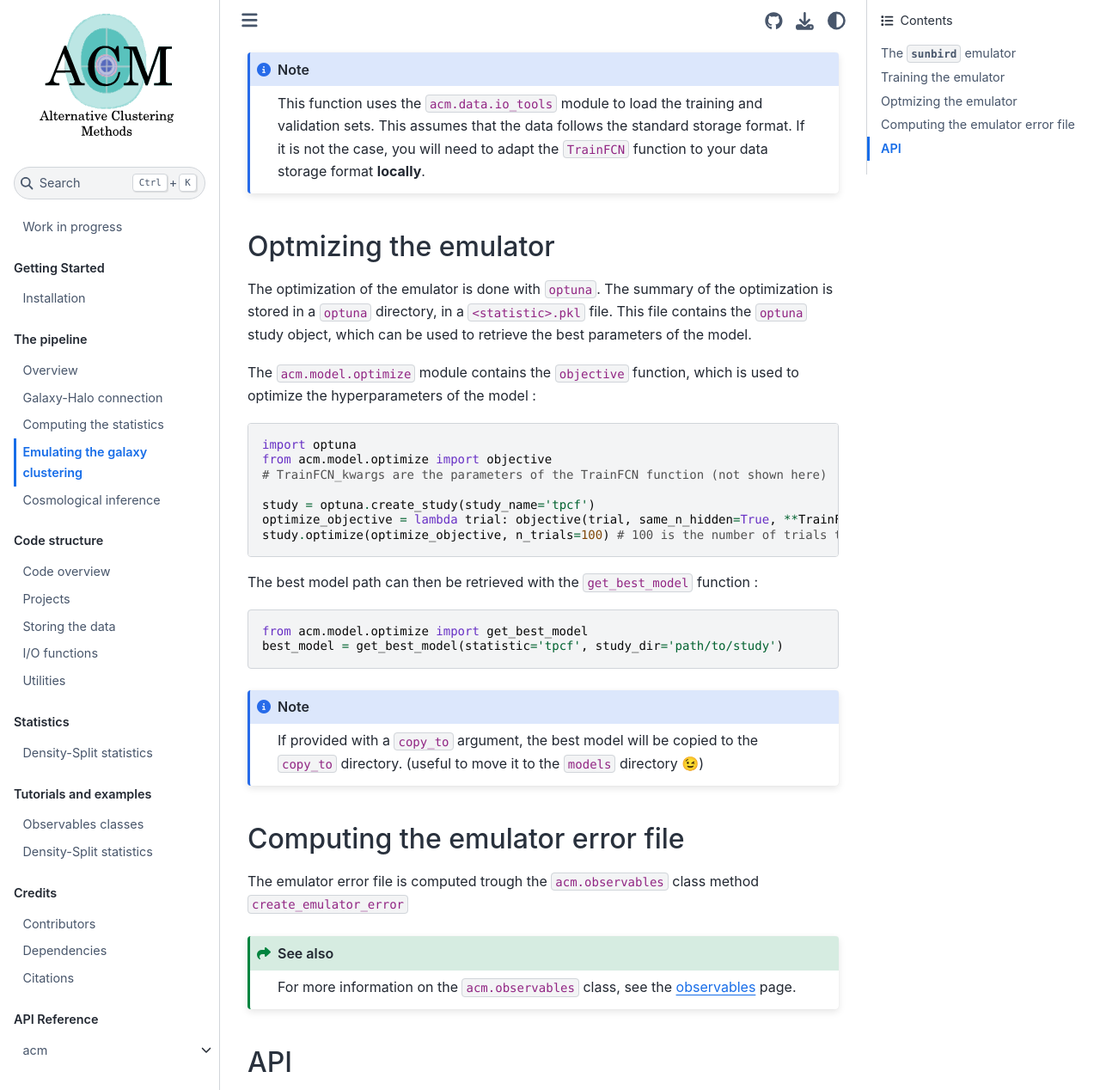
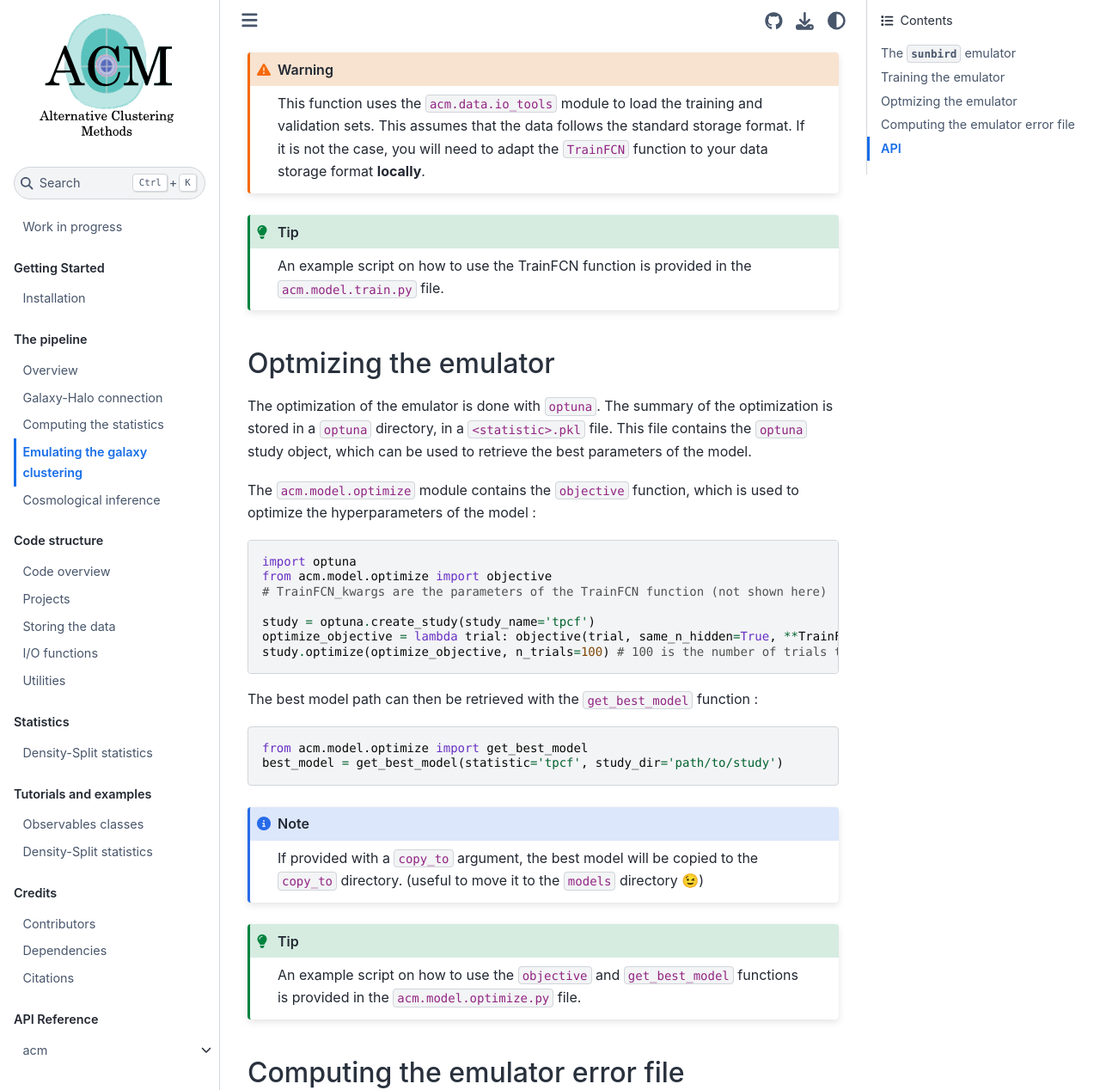
Before and after one commit to epaillas/acm, a Sphinx documentation site: the page built from docs/pipeline/emulator.md, in a window 1280 px wide and 1400 px high, scrolled down 449 px, cut to the strip 0-1268 px from the top of the window. Shown: the whole strip at 86% size. Built offline with Sphinx 7.4.7 and the Sphinx Book theme 1.1.4, drawn with Linux system fonts in a browser that asks for light colours.

Commit message:
added tips to doc

```diff
--- a/docs/pipeline/emulator.md
+++ b/docs/pipeline/emulator.md
@@ -12,9 +12,13 @@ Explain the emulator
 Training the emulator is done trough the `sunbird.train` module.
 The `acm.model.train` module contains the `TrainFCN` function, which trains the emulator on a given statistic, with a given set of hyperparameters.
 
-:::{note}
+:::{warning}
 This function uses the `acm.data.io_tools` module to load the training and validation sets. This assumes that the data follows the standard storage format.
 If it is not the case, you will need to adapt the `TrainFCN` function to your data storage format **locally**.
+:::
+
+:::{tip}
+An example script on how to use the TrainFCN function is provided in the `acm.model.train.py` file.
 :::
 
 ## Optmizing the emulator
@@ -45,6 +49,10 @@ best_model = get_best_model(statistic='tpcf', study_dir='path/to/study')
 If provided with a `copy_to` argument, the best model will be copied to the `copy_to` directory. (useful to move it to the `models` directory 😉)
 :::
 
+:::{tip}
+An example script on how to use the `objective` and `get_best_model` functions is provided in the `acm.model.optimize.py` file.
+:::
+
 ## Computing the emulator error file
 
 The emulator error file is computed trough the `acm.observables` class method `create_emulator_error`
```
Also changed, not shown: docs/code/data.md (+1 -1 lines), docs/code/projects.md (+1 -1 lines).
